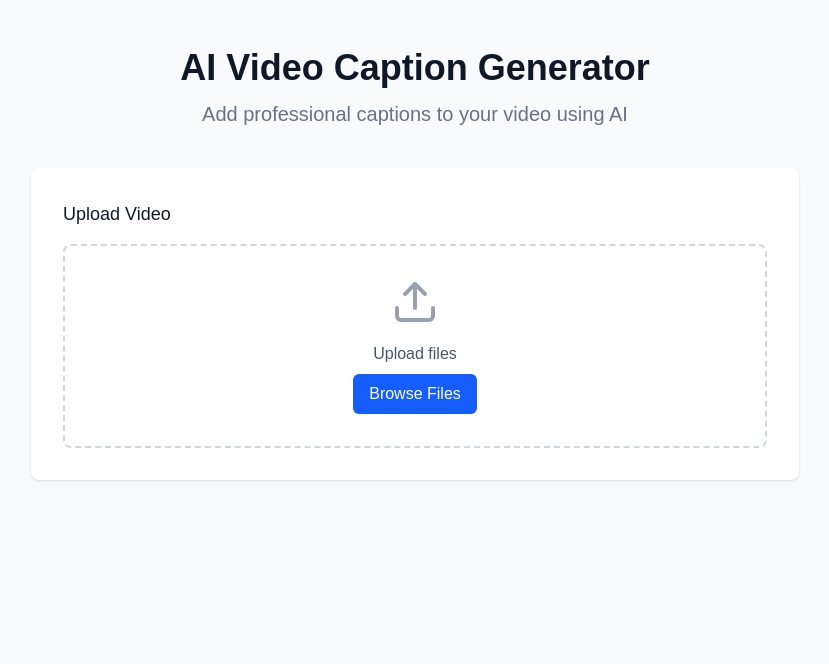
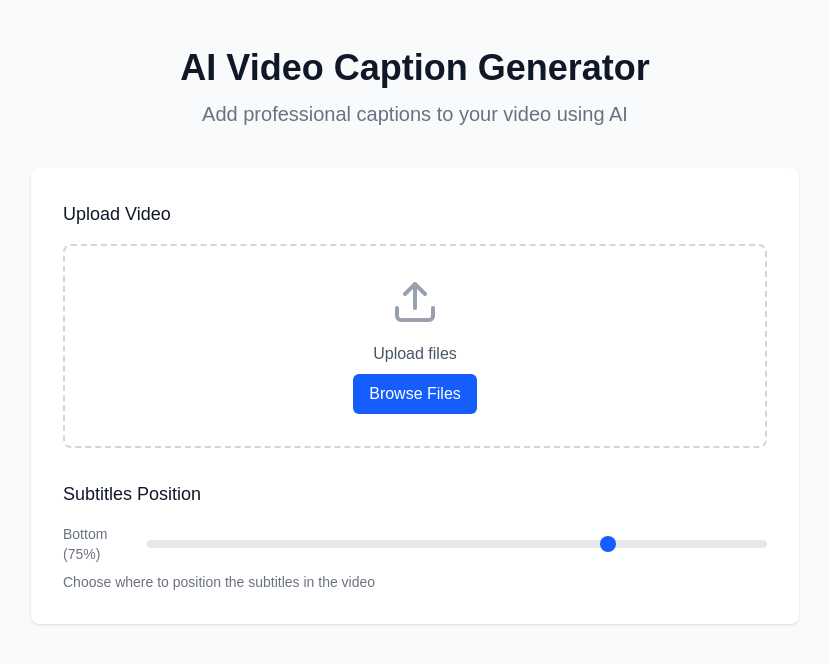
Before and after one commit to shyamsundertard/ai-video-caption-generator, a Next.js app: page / in a window 1280 px wide. Shown: the top 664 px of the page, without its empty margins (225-1054 px from the left). Built offline with nearby package versions, Linux system fonts and the light colour scheme.

Commit message:
feat: add caption position controls

```diff
--- a/src/app/page.tsx
+++ b/src/app/page.tsx
@@ -1,3 +1,4 @@
+import { CaptionSettings } from "@/components/CaptionSettings";
 import { VideoUploadSection } from "@/components/VideoUploadSection";
 
 export default function Home() {
@@ -16,6 +17,7 @@ export default function Home() {
         <div className="bg-white shadow rounded-lg p-6 sm:p-8">
           {/* Components */}
           <VideoUploadSection/>
+          <CaptionSettings/>
         </div>
       </div>
     </div>
--- /dev/null
+++ b/src/components/CaptionSettings.tsx
@@ -0,0 +1,27 @@
+'use client';
+
+import { useState } from 'react';
+
+export const CaptionSettings = () => {
+  const [position, setPosition] = useState(75);
+
+  return (
+    <div className="mt-8">
+      <h2 className="text-lg font-medium text-gray-900">Subtitles Position</h2>
+      <div className="mt-4 flex items-center">
+        <span className="text-sm text-gray-500 w-24">Bottom ({position}%)</span>
+        <input
+          type="range"
+          min="0"
+          max="100"
+          value={position}
+          onChange={(e) => setPosition(parseInt(e.target.value))}
+          className="w-full h-2 bg-gray-200 rounded-lg appearance-none cursor-pointer [&::-webkit-slider-thumb]:appearance-none [&::-webkit-slider-thumb]:h-4 [&::-webkit-slider-thumb]:w-4 [&::-webkit-slider-thumb]:rounded-full [&::-webkit-slider-thumb]:bg-blue-600"
+        />
+      </div>
+      <p className="mt-2 text-sm text-gray-500">
+        Choose where to position the subtitles in the video
+      </p>
+    </div>
+  );
+};
```
